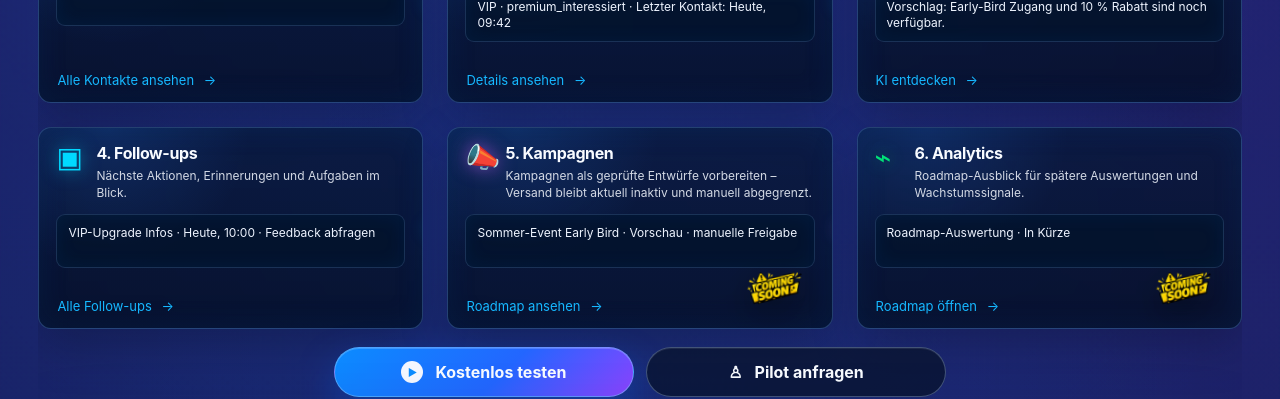
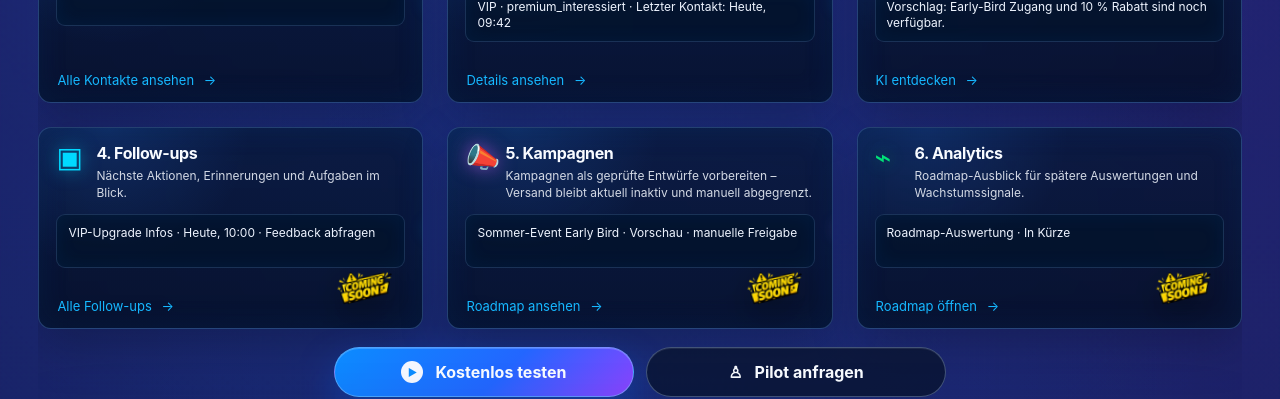
Before and after one commit to Bernds-tech/FanMind, a Next.js app: page / in a window 1280 px wide. Shown: the part 2340-2739 px from the top of the page. Built offline with nearby package versions, Linux system fonts and the light colour scheme.

Commit message:
Show coming soon badge on follow-ups card

```diff
--- a/src/app/landing-v2/page.tsx
+++ b/src/app/landing-v2/page.tsx
@@ -1211,9 +1211,12 @@ export default async function LandingV2({ searchParams }: LandingV2Props) {
         </div>
 
         <div className={styles.solutionFlow}>
-          {localizedFunctionCards.map((card) => (
+          {localizedFunctionCards.map((card) => {
+            const showComingSoonMark = card.showComingSoonMark || isComingSoonStatus(card.status);
+
+            return (
               <article
-              className={`${styles.solutionFunctionCard} ${isComingSoonStatus(card.status) ? styles.cardWithComingSoon : ""}`}
+                className={`${styles.solutionFunctionCard} ${showComingSoonMark ? styles.cardWithComingSoon : ""}`}
                 data-tone={card.tone}
                 key={card.title}
               >
@@ -1231,9 +1234,10 @@ export default async function LandingV2({ searchParams }: LandingV2Props) {
                 <a href={card.href}>
                   {card.cta} <span>→</span>
                 </a>
-              {isComingSoonStatus(card.status) ? <ComingSoonMark size="medium" className={styles.comingSoonImage} /> : null}
-            </article>
-          ))}
+                {showComingSoonMark ? <ComingSoonMark size="medium" className={styles.comingSoonImage} /> : null}
+              </article>
+            );
+          })}
         </div>
 
         <div className={styles.problemCtas}>
```
Lines whose indentation alone changed are shown as unchanged.
